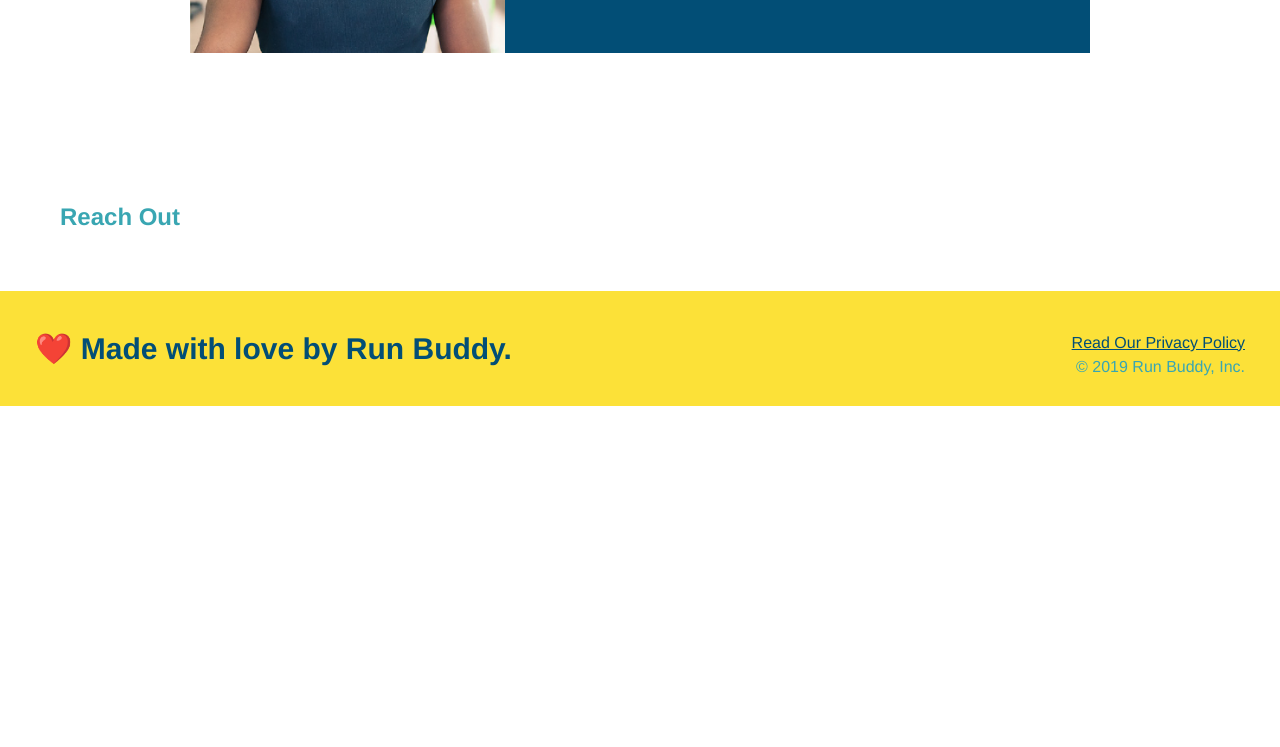
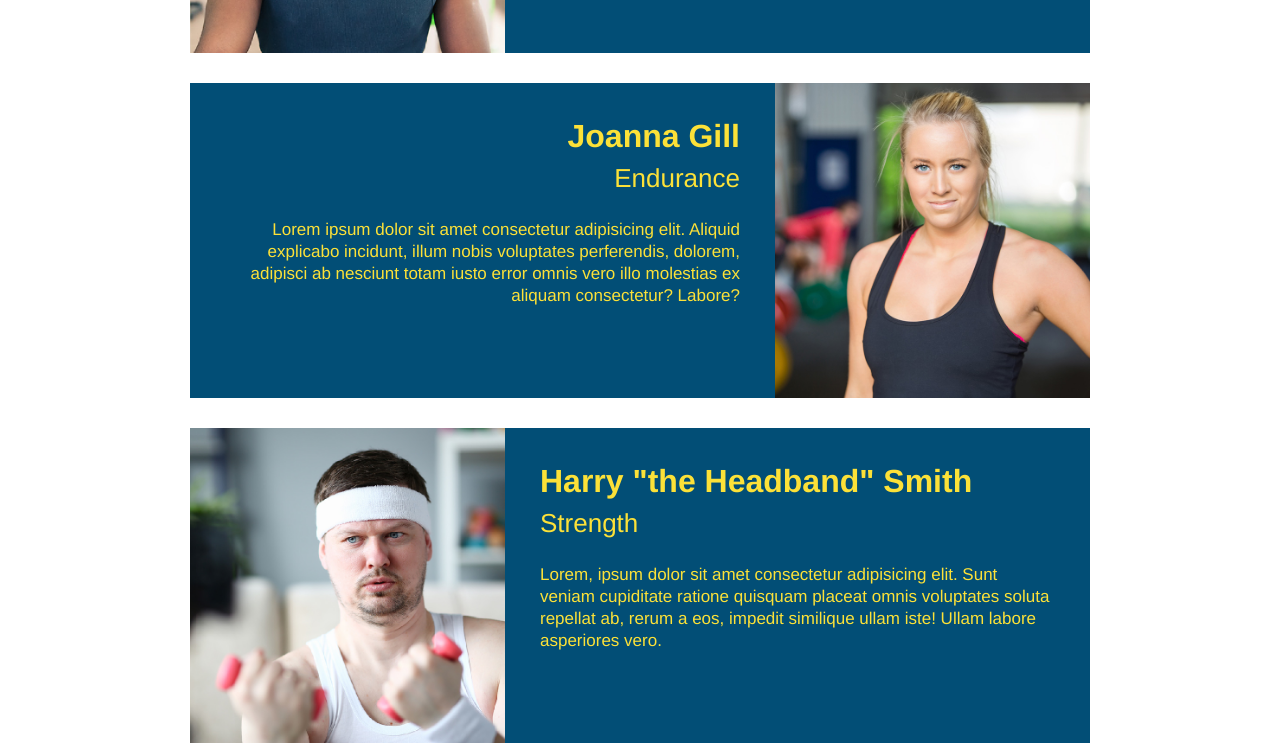
Before and after one commit to brianlockerbie/run-buddy, a plain HTML site: page index.html in a window 1280 px wide. Shown: the part 3174-3921 px from the top of the page. Before the commit the page ends 3580 px from the top, so only its background shows below. Drawn offline with Linux system fonts and the light colour scheme.

Commit message:
added the other 2 trainers

```diff
--- a/index.html
+++ b/index.html
@@ -122,6 +122,30 @@
         </p>
       </div>
     </article>
+
+    <!-- second trainer bio -->
+    <article class="trainer">
+      <div class="trainer-bio text-right">
+        <h3>Joanna Gill</h3>
+        <h4>Endurance</h4>
+        <p>
+          Lorem ipsum dolor sit amet consectetur adipisicing elit. Aliquid explicabo incidunt, illum nobis voluptates perferendis, dolorem, adipisci ab nesciunt totam iusto error omnis vero illo molestias ex aliquam consectetur? Labore?
+        </p>
+      </div>
+      <img src="./assets/images/trainer-2.jpg" alt="Joanna Gill cooling off after a workout" />
+    </article>
+
+    <!-- third trainer bio -->
+    <article class="trainer">
+      <img src="./assets/images/trainer-3.jpg" alt="Harry Smith wearing a headband and lifting comically small pink weights" />
+      <div class="trainer-bio text-left">
+        <h3>Harry "the Headband" Smith</h3>
+        <h4>Strength</h4>
+        <p>
+          Lorem, ipsum dolor sit amet consectetur adipisicing elit. Sunt veniam cupiditate ratione quisquam placeat omnis voluptates soluta repellat ab, rerum a eos, impedit similique ullam iste! Ullam labore asperiores vero.
+        </p>
+      </div>
+    </article>
   </section>
 
   <!-- "reach out" section -->
```
